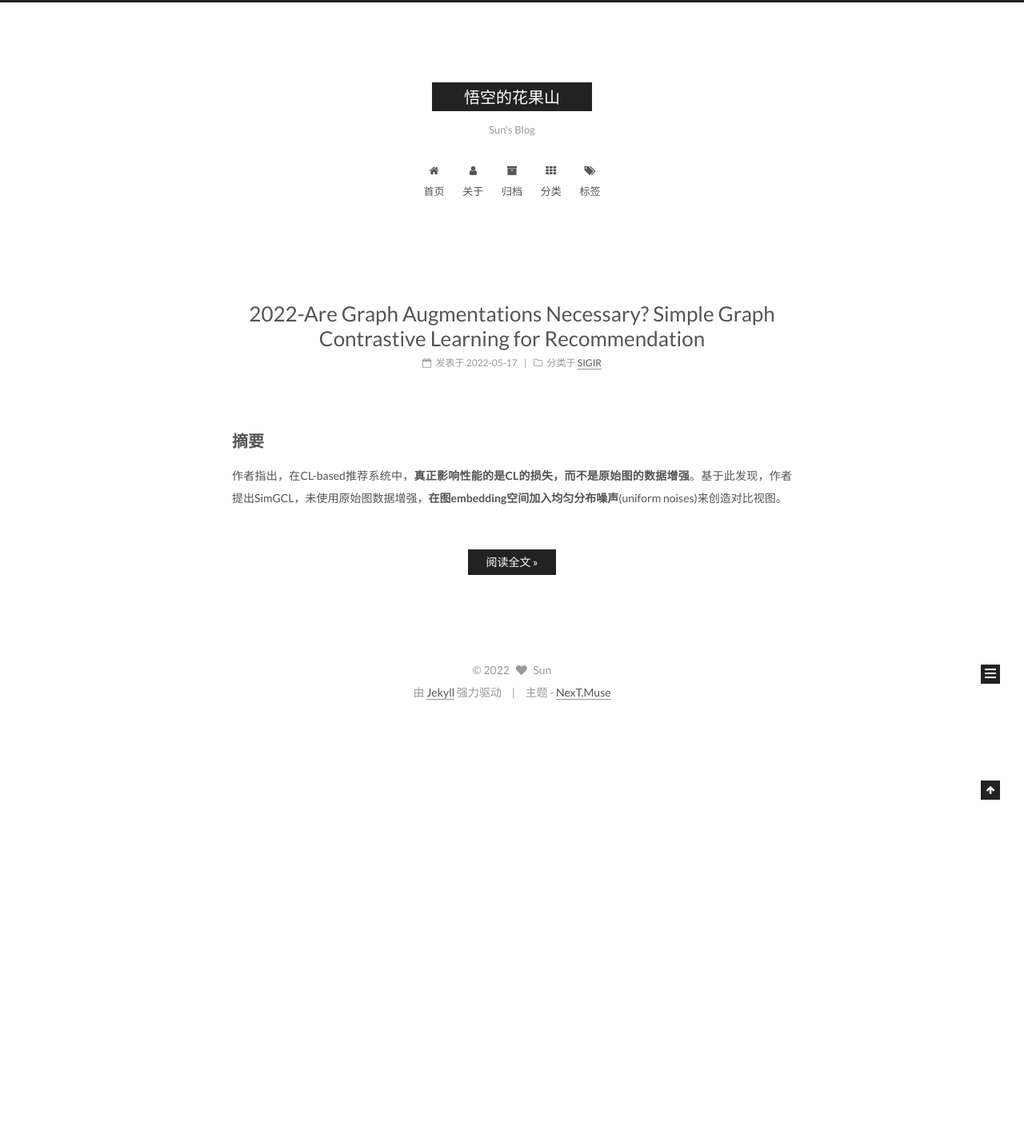
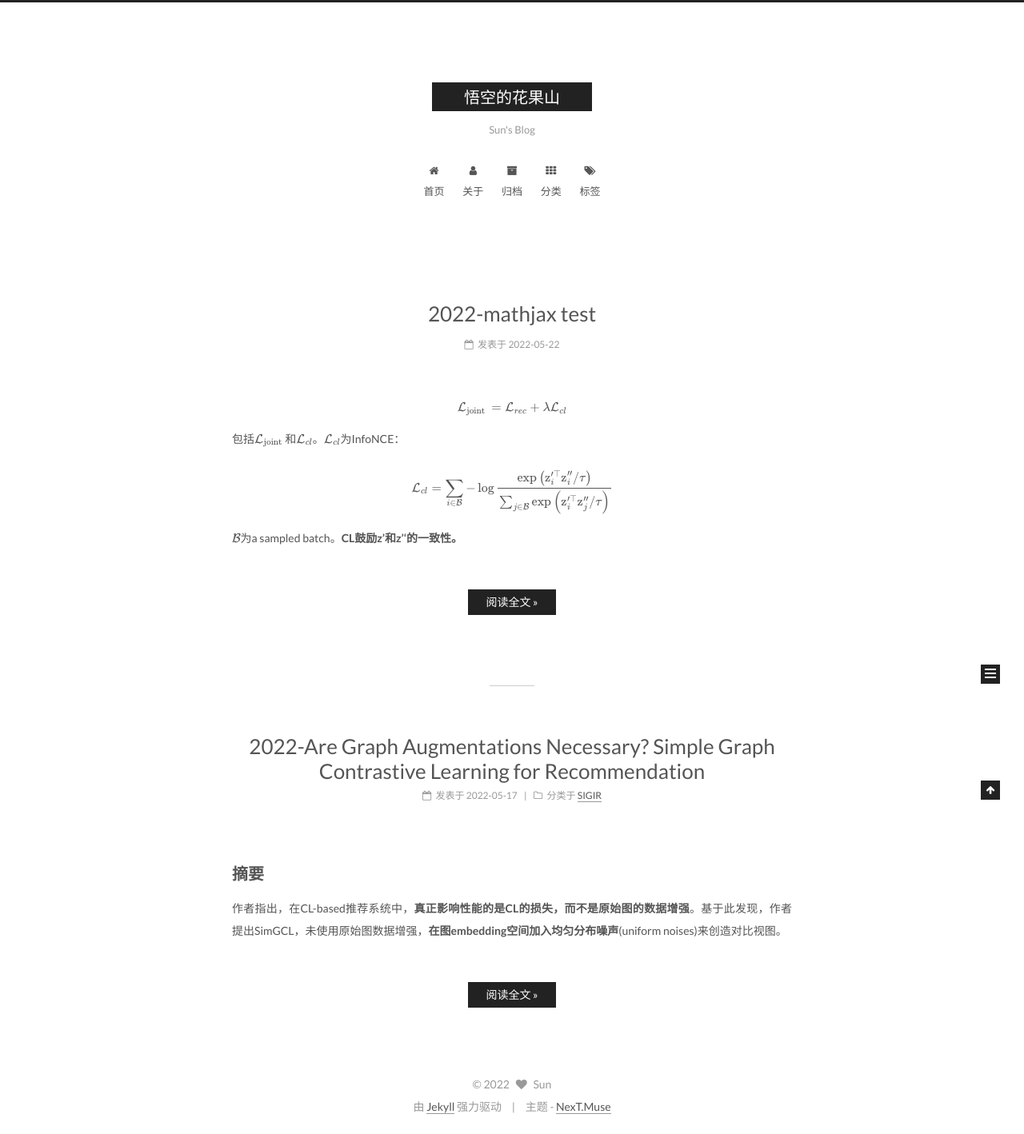
Before and after one commit to SunJC911/sunjc911.github.io, a Jekyll site: the page built from index.html, in a window 1280 px wide. Shown: the whole page at 80% size. Built offline with Jekyll 4.4.1, drawn with Linux system fonts in a browser that asks for light colours; the list of posts is cut into pages by our own code; before the commit the page ends 900 px from its top, so only the background shows below that.

Commit message:
update mathjax2 to 3

```diff
--- a/_config.yml
+++ b/_config.yml
@@ -365,8 +365,8 @@ highlight_theme: normal
 mathjax:
   enable: true
   per_page: false
-  cdn: //cdn.bootcss.com/mathjax/2.7.1/latest.js?config=TeX-AMS-MML_HTMLorMML
-
+  # cdn: //cdn.bootcss.com/mathjax/2.7.1/latest.js?config=TeX-AMS-MML_HTMLorMML
+  cdn: //cdn.jsdelivr.net/npm/mathjax@3/es5/tex-mml-chtml.js
 # Han Support docs: https://hanzi.pro/
 han: false
 
--- /dev/null
+++ b/_posts/2022-05-22-2022-mathjax-test.md
@@ -0,0 +1,16 @@
+---
+title: 2022-mathjax test
+description:
+date: 2022-05-22
+categories:
+tags:
+excerpt_separator: <!--more-->
+---
+
+$$\mathcal{L}_{\text {joint }}=\mathcal{L}_{r e c}+\lambda \mathcal{L}_{c l}$$
+
+包括$$\mathcal{L}_{\text {joint }}$$和$$\mathcal{L}_{c l}$$。$$\mathcal{L}_{c l}$$为InfoNCE：
+
+$$\mathcal{L}_{c l}=\sum_{i \in \mathcal{B}}-\log \frac{\exp \left(\mathrm{z}_{i}^{\prime \top} \mathrm{z}_{i}^{\prime \prime} / \tau\right)}{\sum_{j \in \mathcal{B}} \exp \left(\mathrm{z}_{i}^{\prime \top} \mathrm{z}_{j}^{\prime \prime} / \tau\right)}$$
+
+$$ \mathcal{B}$$为a sampled batch。**CL鼓励z'和z''的一致性。**
```
